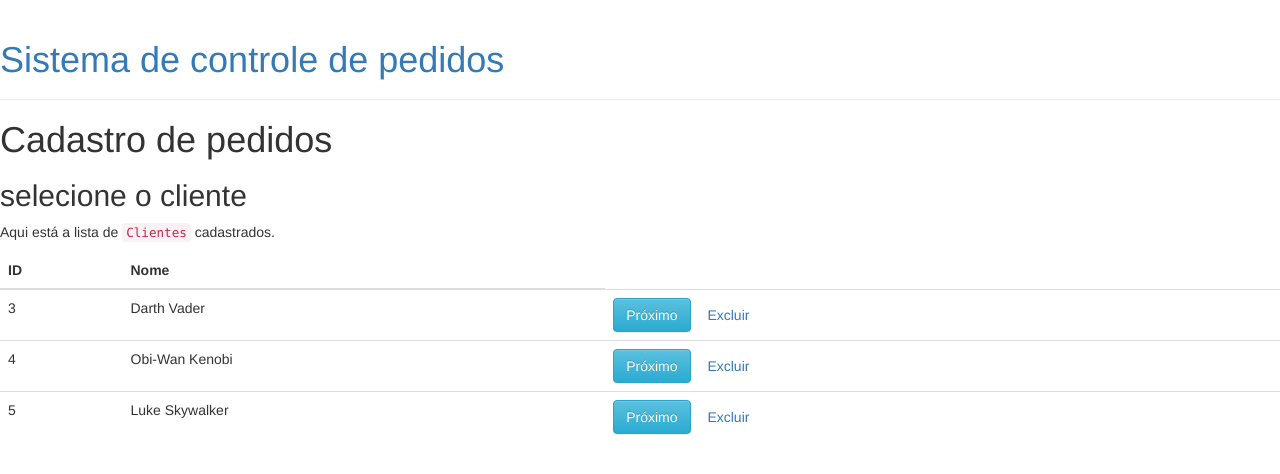
After one commit to salacaroline/emissao-de-pedidos, a Django app: template pedidos/pedidos/emissao/templates/emissao/clientes.html in a window 1280 px wide. The commit adds this page. Shown: the top 474 px of the page. Run offline with Django 3.2, Linux system fonts and the light colour scheme; the template is opened without the code that fills it: values that come from a table or form of the project are taken from there, others are empty; data comes from the database, SQL or seed files in the repository; parts of the project's set-up code (start-up, migrations or seed data) failed here and were passed over; some libraries are stand-ins or nearby versions.

Commit message:
Cadastro de pedidos com inserção no banco ok

```diff
--- a/pedidos/pedidos/emissao/admin.py
+++ b/pedidos/pedidos/emissao/admin.py
@@ -23,5 +23,5 @@ admin.site.register(Itens, ItensAdmin)
 class PedidosAdmin(admin.ModelAdmin):
 	model = Pedidos
 	list_display = ['pedido_id', 'pedido_data', 'pedido_cliente']
-	search_fields = ['pedido_data', 'pedido_cliente', 'pedido_produto']
+	search_fields = ['pedido_data', 'pedido_cliente']
 admin.site.register(Pedidos, PedidosAdmin)
--- a/pedidos/pedidos/emissao/models.py
+++ b/pedidos/pedidos/emissao/models.py
@@ -20,4 +20,4 @@ class Pedidos(models.Model):
 	pedido_id = models.AutoField(primary_key = True)
 	pedido_data = models.DateTimeField(auto_now_add = True)
 	pedido_cliente = models.ForeignKey("Clientes", on_delete=models.CASCADE)
-	pedido_itens = models.ForeignKey("Itens", on_delete=models.CASCADE, null = True)
+	pedido_itens = models.ManyToManyField("Itens")
--- a/pedidos/pedidos/emissao/templates/emissao/_layouts/base.html
+++ b/pedidos/pedidos/emissao/templates/emissao/_layouts/base.html
@@ -8,7 +8,7 @@
 	</head>
 	<body>
 		<div class="page-header">
-            <a href="{% url 'novo_item' %}" class="top-menu"><span class="glyphicon glyphicon-plus"></span></a>
+
             <h1><a href="/">Sistema de controle de pedidos</a></h1>
         </div>
 		{% block content %}
--- /dev/null
+++ b/pedidos/pedidos/emissao/templates/emissao/clientes.html
@@ -0,0 +1,62 @@
+{% extends 'emissao/_layouts/base.html' %}
+
+{% block content %}
+	<div>
+	<h1>Cadastro de pedidos</h1>
+	</div>
+	<h2>selecione o cliente</h2>
+
+
+
+	{% if clientes|length > 0 %}
+            <p class="card-text">
+              Aqui está a lista de <code>Clientes</code> cadastrados.
+            </p>
+
+            <table class="table">
+              <thead class="thead-dark">
+              <tr>
+                <th>ID</th>
+                <th>Nome</th>
+              </tr>
+              </thead>
+
+              <tbody>
+              {% for cliente in clientes %}
+                <tr>
+                  <td>{{ cliente.cliente_id }}</td>
+                  <td>{{ cliente.cliente_nome }}</td>
+                  <td>
+                    <a href="{% url 'novo_item' pk=cliente.cliente_id %}"
+                       class="btn btn-info">
+                      Próximo
+                    </a>
+                    <a href="{% url 'novo_item' pk=cliente.cliente_id %}"
+                      class="btn btn-outline-danger">
+                        Excluir
+                    </a>
+                  </td>
+                </tr>
+              {% endfor %}
+              </tbody>
+            </table>
+        {% else %}
+          <div class="text-center mt-5 mb-5 jumbotron">
+            <h5>Nenhum <code>Cliente</code> cadastrado ainda.</h5>
+          </div>
+        {% endif %}
+
+
+
+
+     <!--div>
+	{% for cliente in clientes %}
+	    <div>
+	        <p>id: {{ cliente.cliente_id }}</p>
+	        <p>nome: {{ cliente.cliente_nome }}</p>
+	    </div>
+	{% endfor %}
+
+	<p><a href="{% url 'selecionar_produtos' %}"><button>Proximo</button></a></p>
+{% endblock %}
+	</div -->
--- a/pedidos/pedidos/emissao/templates/emissao/index.html
+++ b/pedidos/pedidos/emissao/templates/emissao/index.html
@@ -2,6 +2,6 @@
 
 {% block content %}
 <h1>Sistema de controle de pedidos</h1>
-<a href="{% url 'novo_item' %}"><button>Emitir um novo pedido</button></a>
+<a href="{% url 'clientes' %}"><button>Emitir um novo pedido</button></a>
 <a href="#"><button>Consultar pedidos</button></a>
 {% endblock %}
--- a/pedidos/pedidos/emissao/urls.py
+++ b/pedidos/pedidos/emissao/urls.py
@@ -5,7 +5,8 @@ from . import views
 #Criando rotas html
 urlpatterns = [
      path('', views.index, name='index'),
+     path('clientes/', views.clientes, name='clientes'),
      path('cadastrar-pedido/', views.cadastro, name = 'cadastro'),
      path('cadastrar-pedido/selecionar-produtos/', views.selecionar_produtos, name = 'selecionar_produtos'),
-     path('novo-item/', views.novo_item, name='novo_item'),
+     path('novo-item/<int:pk>', views.novo_item, name='novo_item'),
 ]
```
Also changed, not shown: pedidos/pedidos/emissao/forms.py (+8 -2 lines), pedidos/pedidos/emissao/templates/emissao/novo-item.html (+3 -4 lines), pedidos/pedidos/emissao/views.py (+16 -6 lines), pedidos/db.sqlite3, pedidos/pedidos/emissao/migrations/0003_auto_20190212_2330.py (added), pedidos/pedidos/emissao/migrations/0004_auto_20190212_2330.py (added).
